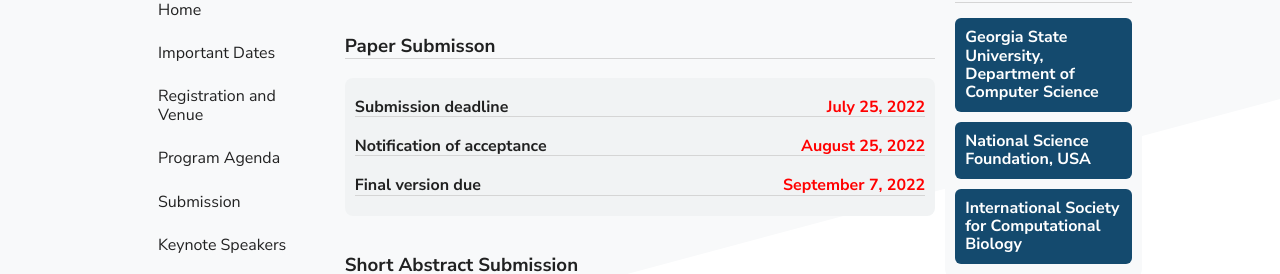
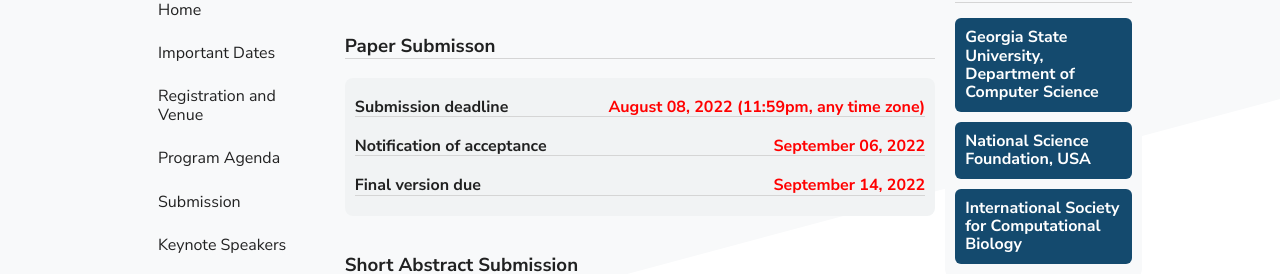
Before and after one commit to Mangul-Lab-USC/_ISBRA22, a Next.js app: page /dates in a window 1280 px wide. Shown: the part 428-702 px from the top of the page. Built offline with nearby package versions, Linux system fonts and the light colour scheme.

Commit message:
update submission dates and CFP

```diff
--- a/pages/dates.js
+++ b/pages/dates.js
@@ -13,15 +13,15 @@ function Dates() {
       <div className={styles.table}>
         <div className={styles.entry}>
           <div>Submission deadline</div>
-          <span>July 25, 2022</span>
+          <span>August 08, 2022 (11:59pm, any time zone)</span>
         </div>
         <div className={styles.entry}>
           <div>Notification of acceptance</div>
-          <span>August 25, 2022</span>
+          <span>September 06, 2022</span>
         </div>
         <div className={styles.entry}>
           <div>Final version due</div>
-          <span>September 7, 2022</span>
+          <span>September 14, 2022</span>
         </div>
       </div>
       <h3>Short Abstract Submission</h3>
```
Also changed, not shown: 1 other file (tests, documents, lock files or other folders).
